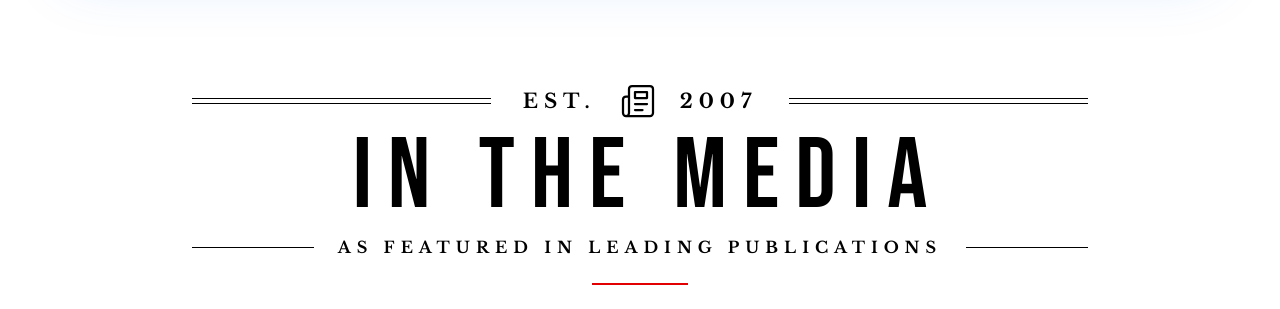
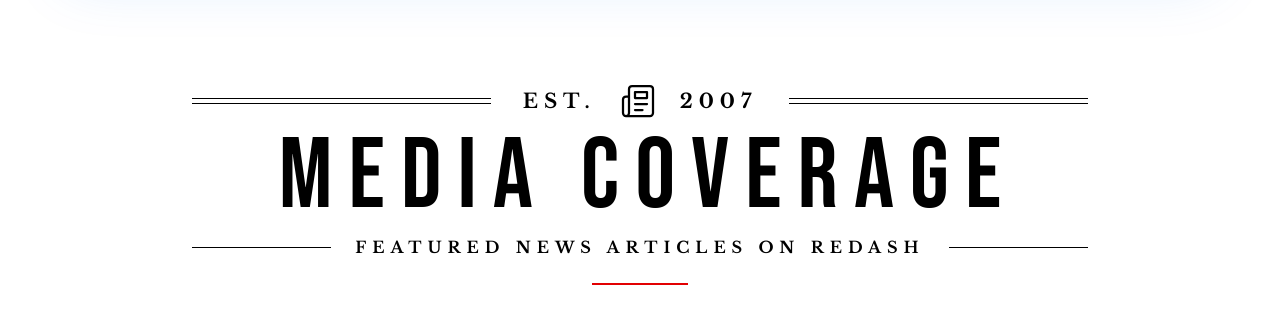
Before and after one commit to YashRaj28359/RedAsh-final-design, a React (Vite) app: page / in a window 1280 px wide. Shown: the part 1460-1769 px from the top of the page. Built offline with nearby package versions, Linux system fonts and the light colour scheme.

Commit message:
UI Refinements: Update OTT case study image, sync media headings, and resolve typo in MediaLinks

```diff
--- a/src/components/MediaLinks/MediaLinks.jsx
+++ b/src/components/MediaLinks/MediaLinks.jsx
@@ -53,14 +53,14 @@
 
           {/* Main Heading */}
           <h2 className="text-6xl md:text-8xl lg:text-[100px] font-hero text-black uppercase tracking-[6px] md:tracking-[16px] leading-none mb-1 md:mb-2 ml-1 md:ml-4">
-            IN THE MEDIA
+            MEDIA COVERAGE
           </h2>
 
           {/* Bottom Line: AS FEATURED IN LEADING PUBLICATIONS */}
           <div className="flex items-center w-full mb-4 md:mb-6">
             <div className="flex-1 border-t border-[#000]"></div>
             <span className="text-[#000] font-libre font-bold text-xs md:text-base tracking-[3px] md:tracking-[6px] uppercase px-3 md:px-6 whitespace-nowrap">
-              AS FEATURED IN LEADING PUBLICATIONS
+              Featured news articles on RedAsh
             </span>
             <div className="flex-1 border-t border-[#000]"></div>
           </div>
--- a/src/pages/Agency/MediaPage.jsx
+++ b/src/pages/Agency/MediaPage.jsx
@@ -41,7 +41,7 @@
               transition={{ duration: 0.6, delay: 0.2 }}
               className="text-gray-600 text-lg max-w-2xl mx-auto"
             >
-              Here are some of the chosen news articles on RedAsh Films
+              Featured news articles on RedAsh
             </motion.p>
           </div>
 
--- a/src/pages/Agency/components/CaseStudies.jsx
+++ b/src/pages/Agency/components/CaseStudies.jsx
@@ -98,7 +98,7 @@
     customers: "B2C",
     domain: "Entertainment",
     type: "Start-up",
-    image: "https://images.unsplash.com/photo-1611162617474-5b21e879e113?q=80&w=800&auto=format&fit=crop", // Phone charts
+    image: "https://images.unsplash.com/photo-1522869635100-9f4c5e86aa37?q=80&w=800&auto=format&fit=crop", // Entertainment/Streaming
     Icon: FaBullseye
   }
 ];
```
